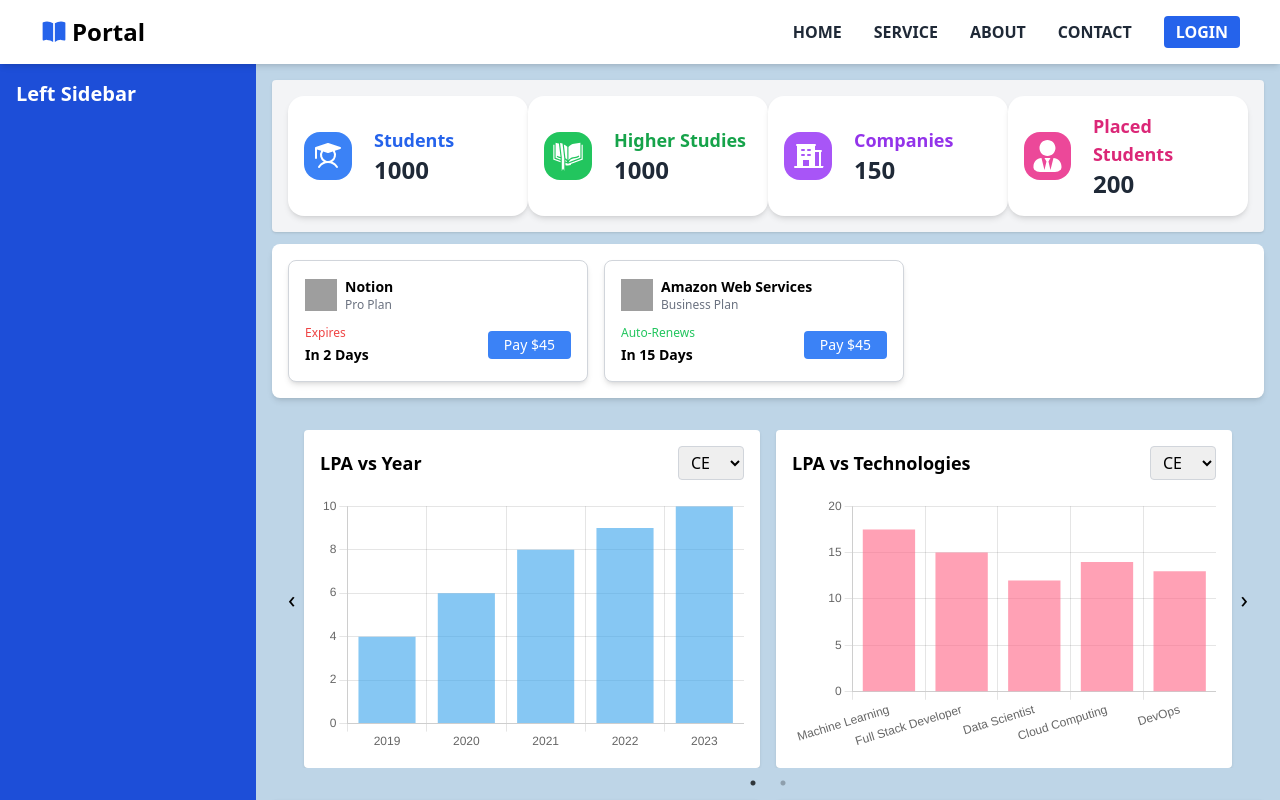
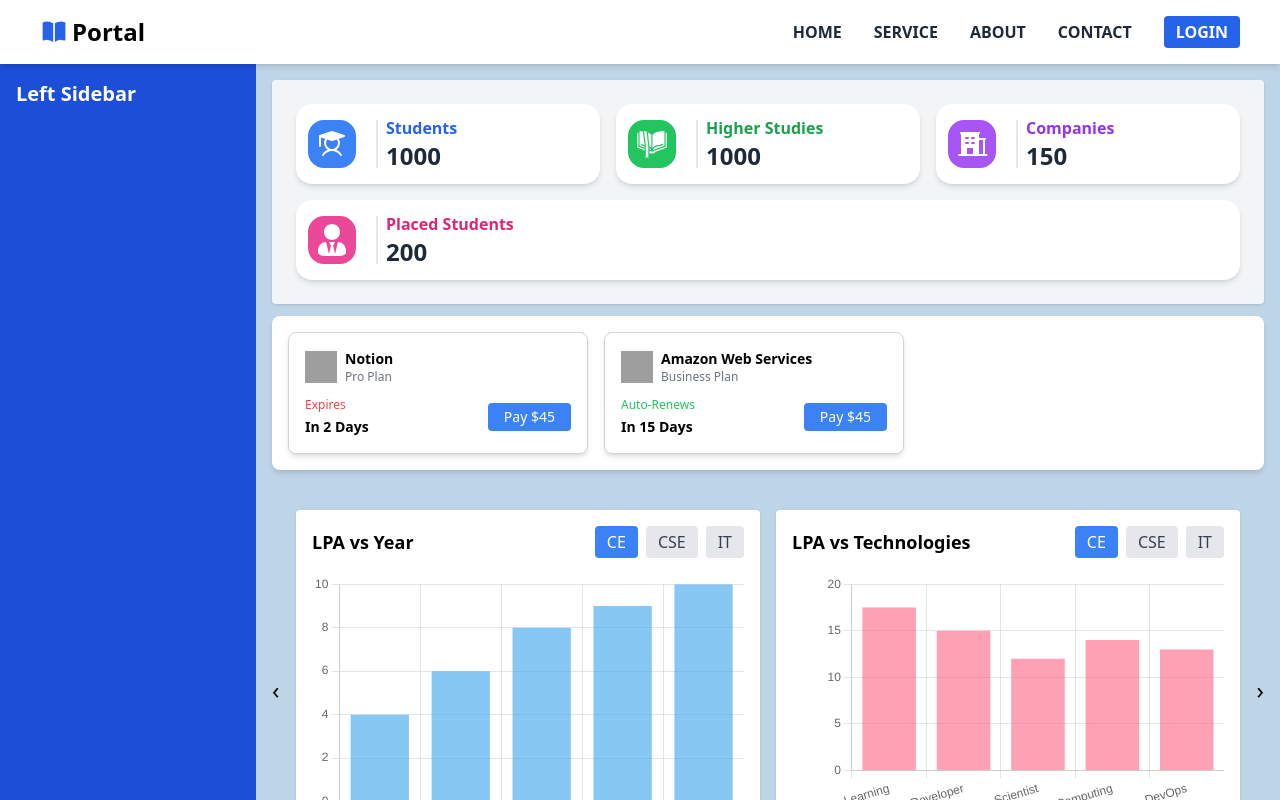
Before and after one commit to Vedu3635/UGSF_TNP, a React (Vite) app in the folder Frontend/: page / in a window 1280 px wide. Both pictures are taken after typing "name@example.com", "Sample123" into the empty fields and a click on the button "Log In". Shown: the top 800 px of the page. Built offline with nearby package versions, Linux system fonts and the light colour scheme; grey boxes are pictures that could not be loaded.

Commit message:
Fixed charts,node_modules and Numberbox

```diff
--- a/Frontend/package.json
+++ b/Frontend/package.json
@@ -19,6 +19,8 @@
     "react-dom": "^18.3.1",
     "react-icons": "^5.3.0",
     "react-router-dom": "^6.26.2",
+    "react-slick": "^0.30.2",
+    "slick-carousel": "^1.8.1",
     "swiper": "^11.1.10"
   },
   "devDependencies": {
--- a/Frontend/src/components/Charts.jsx
+++ b/Frontend/src/components/Charts.jsx
@@ -16,54 +16,71 @@ const Charts = () => {
       yearlyData: [4, 6, 8, 9, 10],
       techData: [17.5, 15, 12, 14, 13],
       abroadData: [70, 30],
-      placementData: [85, 15],
+      placementData: [25, 55],
     },
     CSE: {
       yearlyData: [5, 7, 9, 10, 11],
       techData: [18.5, 16, 13, 15, 14],
       abroadData: [75, 25],
-      placementData: [90, 10],
+      placementData: [20, 50],
     },
     IT: {
       yearlyData: [3, 5, 7, 8, 9],
       techData: [16.5, 14, 11, 13, 12],
       abroadData: [65, 35],
-      placementData: [80, 20],
+      placementData: [22, 45],
     },
   };
 
   const chartData1 = {
     labels: ["2019", "2020", "2021", "2022", "2023"],
-    datasets: [{
+    datasets: [
+      {
         label: "LPA",
         data: data[filter1].yearlyData,
-      backgroundColor: "rgba(54, 162, 235, 0.6)"
-    }],
+        backgroundColor: "rgba(54, 162, 235, 0.6)",
+      },
+    ],
   };
 
   const chartData2 = {
-    labels: ["Machine Learning", "Full Stack Developer", "Data Scientist", "Cloud Computing", "DevOps"],
-    datasets: [{
+    labels: [
+      "Machine Learning",
+      "Full Stack Developer",
+      "Data Scientist",
+      "Cloud Computing",
+      "DevOps",
+    ],
+    datasets: [
+      {
         label: "LPA",
         data: data[filter2].techData,
-      backgroundColor: "rgba(255, 99, 132, 0.6)"
-    }],
+        backgroundColor: "rgba(255, 99, 132, 0.6)",
+      },
+    ],
   };
 
   const chartData3 = {
     labels: ["Found University", "Did Not Find University"],
-    datasets: [{
+    datasets: [
+      {
         data: data[filter3].abroadData,
-      backgroundColor: ["rgba(75, 192, 192, 0.6)", "rgba(255, 159, 64, 0.6)"]
-    }],
+        backgroundColor: ["rgba(75, 192, 192, 0.6)", "rgba(255, 159, 64, 0.6)"],
+      },
+    ],
   };
 
   const chartData4 = {
     labels: ["Placed", "Not Placed"],
-    datasets: [{
+    datasets: [
+      {
         data: data[filter4].placementData,
-      backgroundColor: ["rgba(153, 102, 255, 0.6)", "rgba(255, 205, 86, 0.6)"]
-    }],
+        backgroundColor: [
+          "rgba(153, 102, 255, 0.6)",
+          "rgba(255, 205, 86, 0.6)",
+        ],
+      },
+    ],
   };
 
   const barChartOptions = {
@@ -96,25 +113,56 @@ const Charts = () => {
     maintainAspectRatio: false,
     plugins: {
       legend: {
-        position: 'bottom',
+        position: "bottom",
       },
     },
   };
 
   const charts = [
     [
-      { title: "LPA vs Year", type: "bar", data: chartData1, options: barChartOptions, filter: filter1, setFilter: setFilter1 },
-      { title: "LPA vs Technologies", type: "bar", data: chartData2, options: barChartOptions, filter: filter2, setFilter: setFilter2 },
+      {
+        title: "LPA vs Year",
+        type: "bar",
+        data: chartData1,
+        options: barChartOptions,
+        filter: filter1,
+        setFilter: setFilter1,
+      },
+      {
+        title: "LPA vs Technologies",
+        type: "bar",
+        data: chartData2,
+        options: barChartOptions,
+        filter: filter2,
+        setFilter: setFilter2,
+      },
     ],
     [
-      { title: "Abroad Students University Placement", type: "pie", data: chartData3, options: pieChartOptions, filter: filter3, setFilter: setFilter3 },
-      { title: "Student Placement", type: "pie", data: chartData4, options: pieChartOptions, filter: filter4, setFilter: setFilter4 },
-    ]
+      {
+        title: "Abroad Students University Placement",
+        type: "pie",
+        data: chartData3,
+        options: pieChartOptions,
+        filter: filter3,
+        setFilter: setFilter3,
+      },
+      {
+        title: "Student Placement",
+        type: "pie",
+        data: chartData4,
+        options: pieChartOptions,
+        filter: filter4,
+        setFilter: setFilter4,
+      },
+    ],
   ];
 
   const NextArrow = ({ onClick }) => {
     return (
-      <div className="absolute right-0 top-1/2 -translate-y-1/2 cursor-pointer" onClick={onClick}>
+      <div
+        className="absolute right-0 top-1/2 -translate-y-1/2 cursor-pointer"
+        onClick={onClick}
+      >
         <span className="text-2xl">&#8250;</span>
       </div>
     );
@@ -122,7 +170,10 @@ const Charts = () => {
 
   const PrevArrow = ({ onClick }) => {
     return (
-      <div className="absolute left-0 top-1/2 -translate-y-1/2 cursor-pointer z-10" onClick={onClick}>
+      <div
+        className="absolute left-0 top-1/2 -translate-y-1/2 cursor-pointer z-10"
+        onClick={onClick}
+      >
         <span className="text-2xl">&#8249;</span>
       </div>
     );
@@ -137,26 +188,42 @@ const Charts = () => {
     nextArrow: <NextArrow />,
     prevArrow: <PrevArrow />,
   };
+  const DepartmentSelector = ({ value, onChange }) => {
+    const departments = ["CE", "CSE", "IT"];
+    return (
+      <div className="flex space-x-2">
+        {departments.map((dept) => (
+          <button
+            key={dept}
+            onClick={() => onChange(dept)}
+            className={`px-3 py-1 rounded ${
+              value === dept
+                ? "bg-blue-500 text-white"
+                : "bg-gray-200 text-gray-700"
+            } hover:bg-blue-400 hover:text-white transition-colors`}
+          >
+            {dept}
+          </button>
+        ))}
+      </div>
+    );
+  };
 
   return (
-    <div className="w-full max-w-6xl mx-auto my-8 px-4">
+    <div className="w-full mx-auto my-8 px-0">
       <Slider {...settings}>
         {charts.map((chartPair, index) => (
           <div key={index} className="px-4">
-            <div className="grid grid-cols-1 md:grid-cols-2 gap-4">
+            <div className="flex flex-col md:flex-row flex-wrap">
               {chartPair.map((chart, chartIndex) => (
-                <div key={chartIndex} className="bg-white p-4 rounded shadow">
-                  <div className="flex justify-between items-center mb-4">
+                <div key={chartIndex} className="w-full md:w-1/2 p-2">
+                  <div className="bg-white p-4 rounded shadow h-full">
+                    <div className="flex flex-col sm:flex-row justify-between items-start sm:items-center mb-4 space-y-2 sm:space-y-0">
                       <h3 className="text-lg font-bold">{chart.title}</h3>
-                    <select
+                      <DepartmentSelector
                         value={chart.filter}
-                      onChange={(e) => chart.setFilter(e.target.value)}
-                      className="border border-gray-300 rounded px-2 py-1"
-                    >
-                      <option value="CE">CE</option>
-                      <option value="CSE">CSE</option>
-                      <option value="IT">IT</option>
-                    </select>
+                        onChange={chart.setFilter}
+                      />
                     </div>
                     <div className="h-64 w-full">
                       {chart.type === "bar" ? (
@@ -164,6 +231,7 @@ const Charts = () => {
                       ) : (
                         <Pie data={chart.data} options={chart.options} />
                       )}
+                    </div>
                   </div>
                 </div>
               ))}
--- a/Frontend/src/components/NumberBox.jsx
+++ b/Frontend/src/components/NumberBox.jsx
@@ -2,10 +2,8 @@ import React from "react";
 import { PiStudentFill, PiBuildingOfficeFill } from "react-icons/pi";
 import { GiBookmarklet } from "react-icons/gi";
 import { FaUserTie } from "react-icons/fa";
-// import { text } from "body-parser";
 
 const NumberBox = () => {
-  // Predefined colors for each item
   const colorClasses = {
     blue: {
       bg: "bg-blue-500",
@@ -25,9 +23,7 @@ const NumberBox = () => {
     },
   };
 
-  return (
-    <div className="flex justify-around p-4 rounded shadow bg-gray-100 mb-3">
-      {[
+  const items = [
     { icon: PiStudentFill, title: "Students", count: 1000, color: "blue" },
     {
       icon: GiBookmarklet,
@@ -41,31 +37,33 @@ const NumberBox = () => {
       count: 150,
       color: "purple",
     },
-        {
-          icon: FaUserTie,
-          title: "Placed Students",
-          count: 200,
-          color: "pink",
-        },
-      ].map((item, index) => (
+    { icon: FaUserTie, title: "Placed Students", count: 200, color: "pink" },
+  ];
+
+  return (
+    <div className="flex flex-wrap justify-between p-4 rounded shadow bg-gray-100 mb-3">
+      {items.map((item, index) => (
         <div
           key={index}
-          className="flex items-center bg-white p-4 rounded-2xl shadow-md w-full sm:w-64"
+          className="flex items-center bg-white p-3 rounded-2xl shadow-md m-2 flex-grow flex-shrink-0 basis-full sm:basis-[calc(50%-1rem)] lg:basis-[calc(25%-1rem)]"
         >
-          {/* Render the icon with the correct color classes */}
           {React.createElement(item.icon, {
-            className: `h-12 w-12 ${
+            className: `h-10 w-10 sm:h-12 sm:w-12 ${
               colorClasses[item.color].bg
-            } text-white rounded-2xl p-2 mr-4`,
+            } text-white rounded-2xl p-2 mr-3`,
           })}
-          <div className="border-r-2 border-red-800 m-0.5"></div>
-          <div>
+          <div className="border-r-2 border-gray-200 h-12 mx-2"></div>
+          <div className="flex flex-col min-w-0">
             <h2
-              className={`text-lg font-bold ${colorClasses[item.color].text}`}
+              className={`text-sm sm:text-base font-bold ${
+                colorClasses[item.color].text
+              } truncate`}
             >
               {item.title}
             </h2>
-            <p className="text-2xl font-bold text-gray-800">{item.count}</p>
+            <p className="text-xl sm:text-2xl font-bold text-gray-800">
+              {item.count}
+            </p>
           </div>
         </div>
       ))}
--- a/package.json
+++ /dev/null
@@ -1,6 +0,0 @@
-{
-  "dependencies": {
-    "react-slick": "^0.30.2",
-    "slick-carousel": "^1.8.1"
-  }
-}
```
Also changed, not shown: 2 other files (tests, documents, lock files or other folders). Lines whose indentation alone changed are shown as unchanged.
